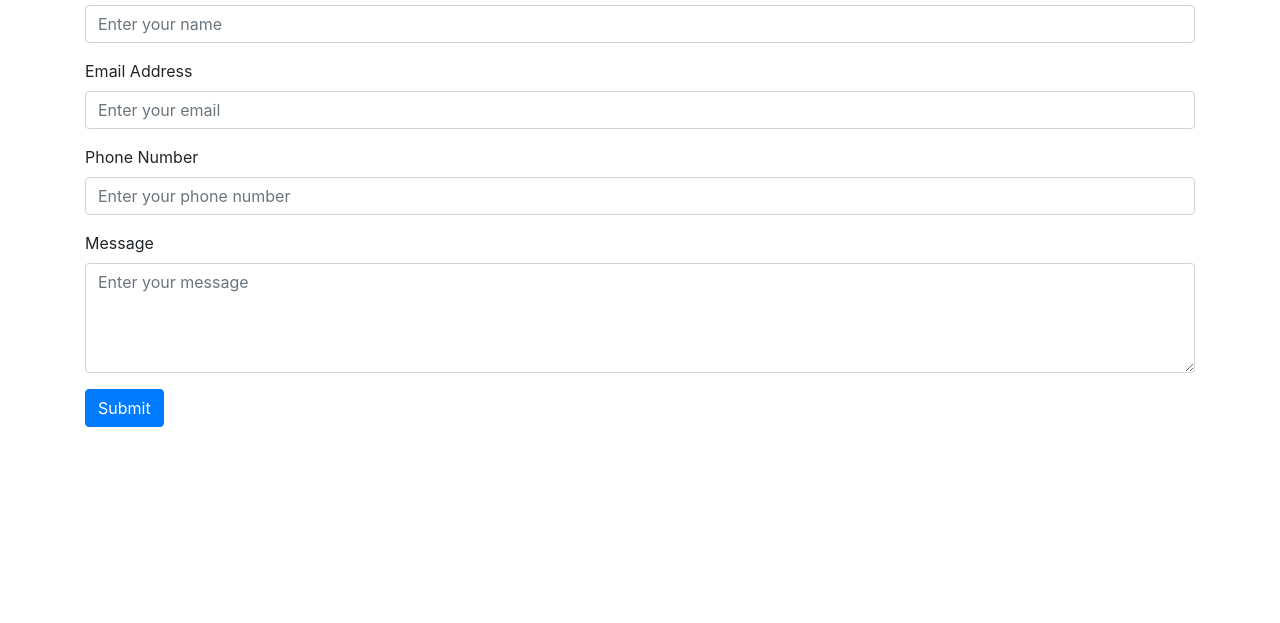
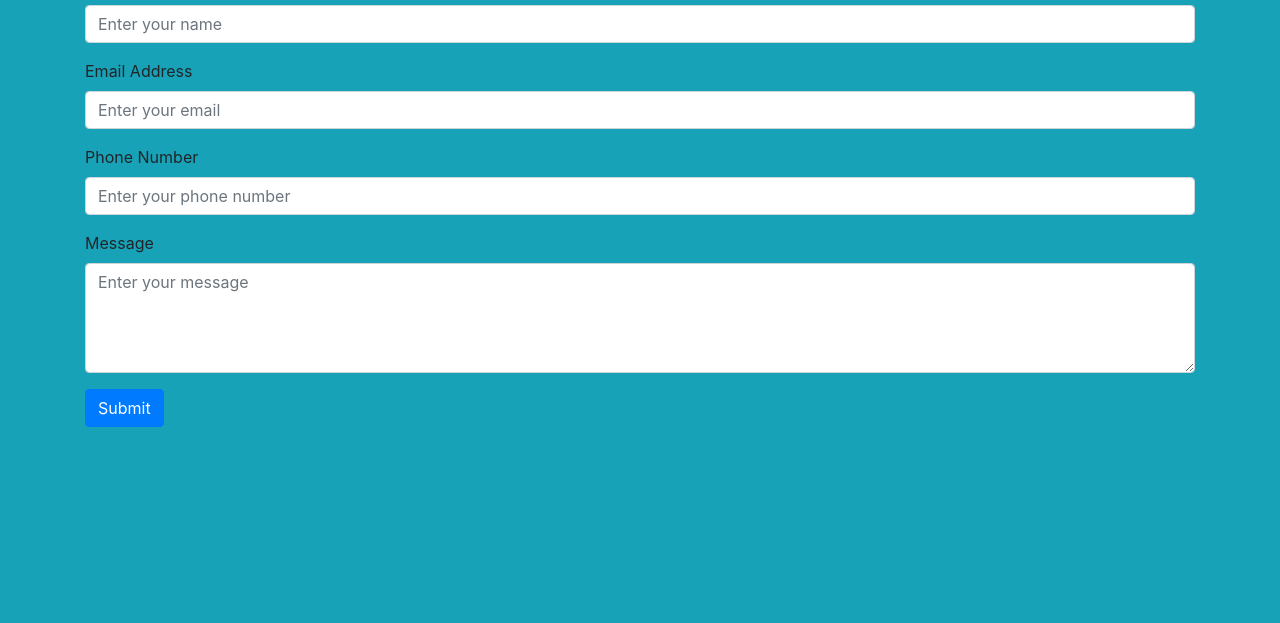
Before and after one commit to JasonNaggles/Week09Assignment, a website: page contact.html in a window 1280 px wide. Shown: the part 177-800 px from the top of the page. Drawn offline with nearby package versions, Linux system fonts and the light colour scheme.

Commit message:
first commit

```diff
--- a/contact.html
+++ b/contact.html
@@ -6,7 +6,7 @@
     <title>Contact</title>
     <link rel="stylesheet" href="node_modules/bootstrap/dist/css/bootstrap.css">
 </head>
-<body>
+<body class="bg-info">
     <nav class="navbar navbar-expand-lg navbar-dark bg-primary">
         <a class="navbar-brand text-warning" href="#">Computer Repair Shop</a>
         <button class="navbar-toggler" type="button" data-toggle="collapse" data-target="#navbarNav" aria-controls="navbarNav" aria-expanded="false" aria-label="Toggle navigation">
```
Also changed, not shown: index.html (+1 -1 lines), services-prices.html (+1 -1 lines).
